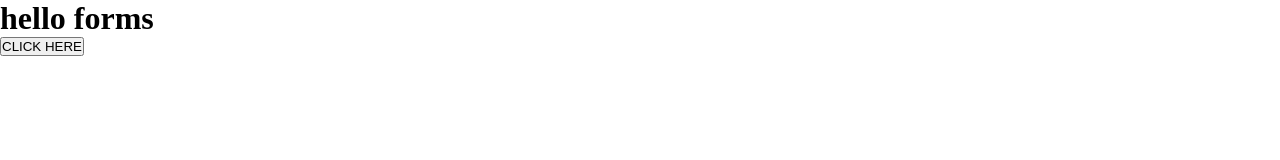
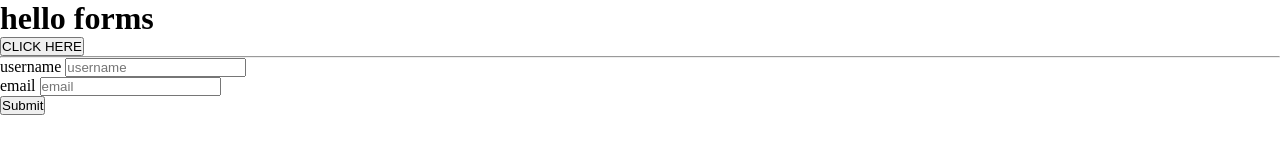
Before and after one commit to uprighted-learners/ptsb-sep-2024-day-23, a plain HTML site: page index.html in a window 1280 px wide. Drawn offline with Linux system fonts and the light colour scheme.

Commit message:
working form

```diff
--- a/index.html
+++ b/index.html
@@ -9,6 +9,17 @@
   <body>
     <h1>hello forms</h1>
     <button id="btn">CLICK HERE</button>
+    <hr />
+    <form action="" id="myForm">
+      <label for="username">username</label>
+      <input type="text" placeholder="username" id="username" />
+      <br />
+      <label for="email">email</label>
+      <input type="email" placeholder="email" id="email" />
+      <br />
+      <button type="button" onclick="handleSubmit()">Submit</button>
+    </form>
+    <div id="app"></div>
     <script src="./script.js"></script>
   </body>
 </html>
--- a/script.js
+++ b/script.js
@@ -9,3 +9,25 @@ const clickFunction = () => {
 }
 
 btn.addEventListener("click", clickFunction)
+
+
+function handleSubmit() {
+    const username = document.getElementById('username').value
+    const email = document.getElementById('email').value
+
+    if (username && email) {
+        const app = document.getElementById('app')
+        app.innerHTML = `
+        <div>
+            <h1>Hello ${username}</h1>
+            <p>Your email is ${email}</p>
+        </div>
+        `
+
+        // clear the username and email fields
+        document.getElementById('username').value = ''
+        document.getElementById('email').value = ''
+    } else {
+        alert('Please enter your name and email')
+    }
+}
```
